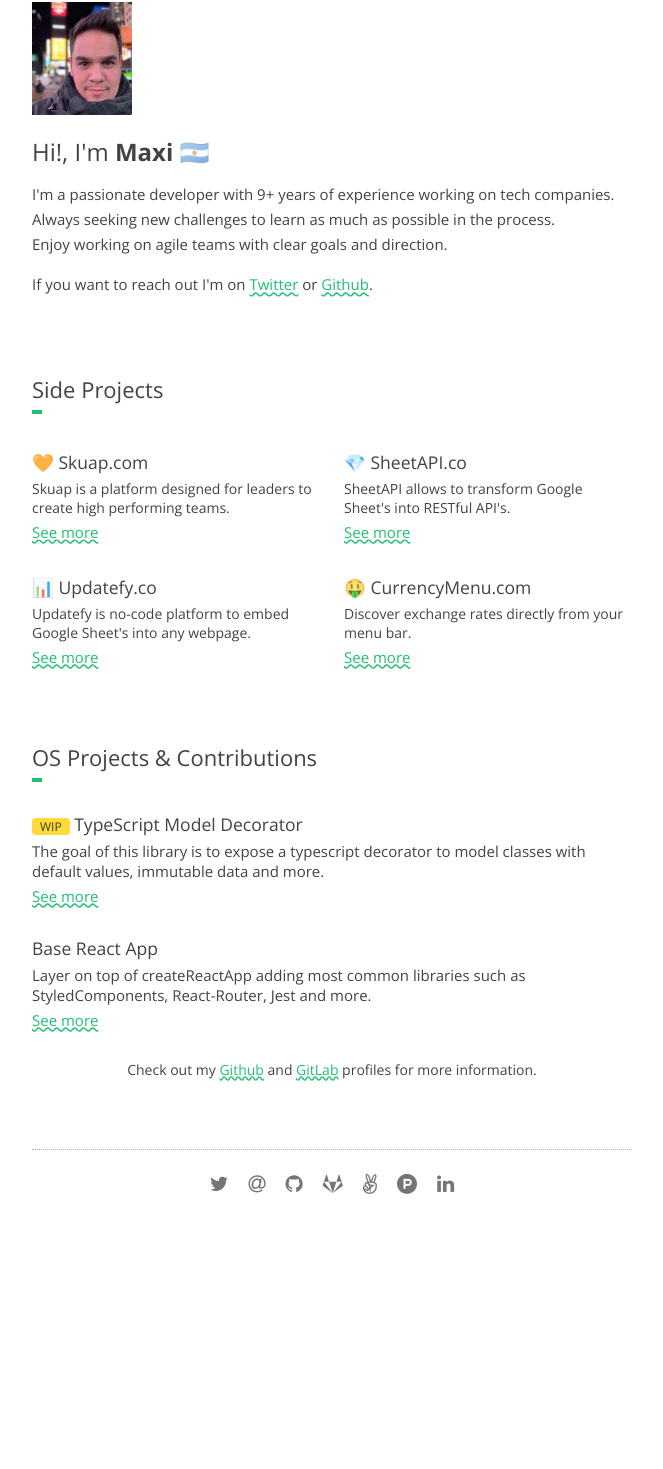
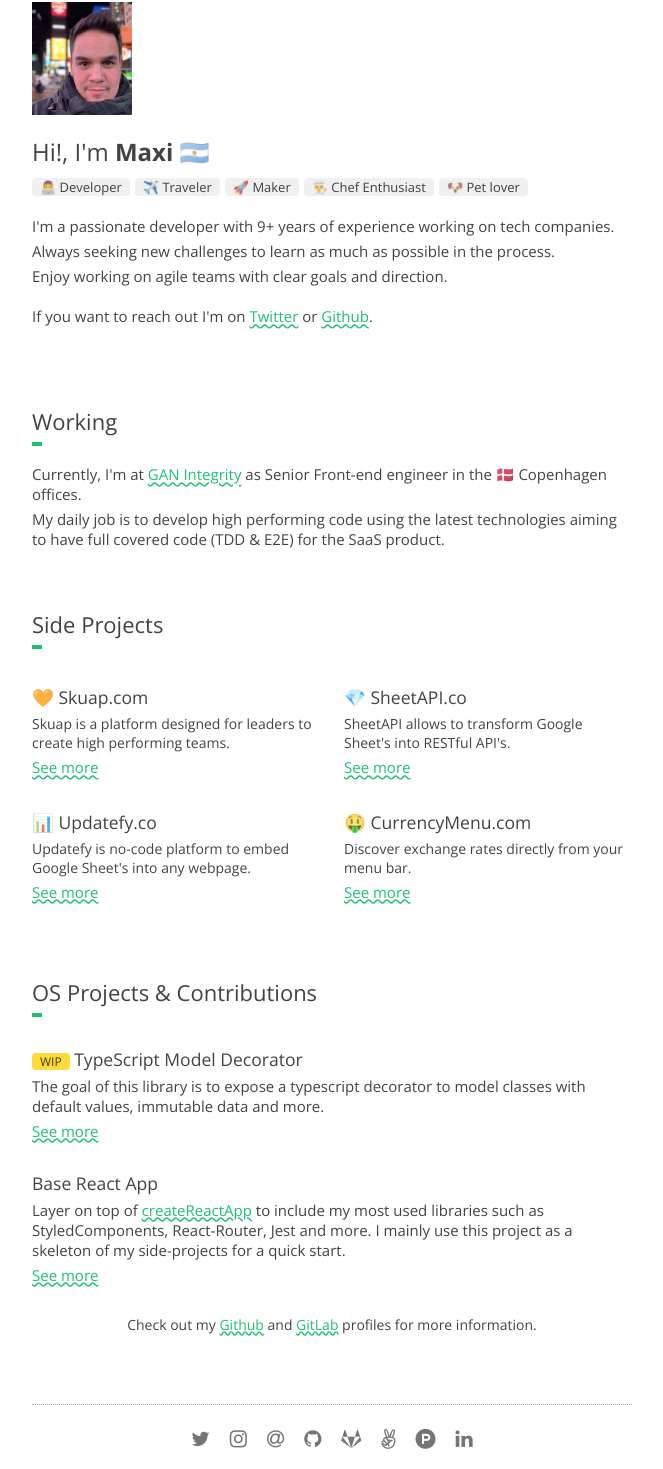
Before and after one commit to maxigimenez/www, a Next.js app: page / in a window 1280 px wide. Shown: the part 78-1547 px from the top of the page, without its empty margins (308-971 px from the left). Before the commit the page ends 1295 px from the top, so only its background shows below. Built offline with nearby package versions, Linux system fonts and the light colour scheme.

Commit message:
chore: update texts + new favicon + working block

```diff
--- a/components/bio.tsx
+++ b/components/bio.tsx
@@ -4,6 +4,15 @@
       <div className="bio">
         <img src="/me.jpg" alt="Me in NYC early 2020" width="100" />
         <h1>Hi!, I'm <strong>Maxi</strong> 🇦🇷</h1>
+
+        <div className="tags">
+          <span>👨‍💻 Developer</span>
+          <span>✈️ Traveler</span>
+          <span>🚀 Maker</span>
+          <span>👨‍🍳 Chef Enthusiast</span>
+          <span>🐶 Pet lover</span>
+        </div>
+
         <p>I'm a passionate developer with 9+ years of experience working on tech companies.</p>
         <p>Always seeking new challenges to learn as much as possible in the process.</p>
         <p>Enjoy working on agile teams with clear goals and direction.</p>
@@ -17,6 +26,20 @@
         .reach-out {
           margin-top: 20px;
         }
+        .tags {
+          display: flex;
+          margin: 0px 0 20px;
+        }
+        h1 {
+          margin-bottom: 10px;
+        }
+        .tags span {
+          background-color: rgba(0,0,0,.06);
+          border-radius: 4px;
+          padding: 0 8px;
+          font-size: 13px;
+          margin-right: 5px;
+        }
       `}</style>
     </>
   )
--- a/components/footer.tsx
+++ b/components/footer.tsx
@@ -4,6 +4,9 @@
       <div className="footer">
         <a href="https://twitter.com/gmaxi_" title="Reach me out on twitter" target="_blank">
           <i className="fa fa-twitter"></i>
+        </a>
+        <a href="https://instagram.com/gmaxi_" title="Follow me on Instagram" target="_blank">
+          <i className="fa fa-instagram"></i>
         </a>
         <a href="mailto:gimenez.maxi@gmail.com" title="Send me an email!" target="_blank">
           <i className="fa fa-at"></i>
@@ -37,7 +40,7 @@
         margin: 0 10px;
       }
       .footer a:hover {
-        color: #21bf73;
+        color: var(--green);
       }
       `}</style>
     </>
--- a/components/os-projects.tsx
+++ b/components/os-projects.tsx
@@ -12,7 +12,7 @@
 
           <div className="open-source__project">
             <h3>Base React App</h3>
-            <p>Layer on top of createReactApp adding most common libraries such as StyledComponents, React-Router, Jest and more.</p>
+            <p>Layer on top of <a href="https://github.com/facebook/create-react-app" title="Create React App" target="_blank">createReactApp</a> to include my most used libraries such as StyledComponents, React-Router, Jest and more. I mainly use this project as a skeleton of my side-projects for a quick start.</p>
             <a href="https://github.com/maxigimenez/base-react-app" title="base-react-app" target="_blank">See more</a>
           </div>
 
--- a/components/projects.tsx
+++ b/components/projects.tsx
@@ -30,7 +30,7 @@
 
       <style jsx>{`
       .projects {
-        margin-top: 80px;
+        margin-top: 60px;
       }
       .projects__container {
         display: flex;
--- /dev/null
+++ b/components/working.tsx
@@ -0,0 +1,19 @@
+const Working = () => {
+  return (
+    <>
+      <div className="working">
+        <h2>Working</h2>
+        <p>Currently, I'm at <a href="https://ganintegrity.com" title="GAN Integrity" target="_blank">GAN Integrity</a> as Senior Front-end engineer in the 🇩🇰 Copenhagen offices.</p>
+        <p>My daily job is to develop high performing code using the latest technologies aiming to have full covered code (TDD & E2E) for the SaaS product.</p>
+      </div>
+
+      <style jsx>{`
+      .working {
+        margin-top: 80px;
+      }
+      `}</style>
+    </>
+  )
+}
+
+export default Working;
--- a/components/wrapper.tsx
+++ b/components/wrapper.tsx
@@ -7,9 +7,9 @@
       <meta name="description" content="Hi! I'm Maxi, a full stack engineer from Argentina, feel free to reach me out!" />
       <meta name="keywords" content="full stack, engineer, front end, developer, personal site, blog" />
       <meta name="robots" content="index, nofollow" />
-      <meta http-equiv="Content-Type" content="text/html; charset=utf-8" />
+      <meta httpEquiv="Content-Type" content="text/html; charset=utf-8" />
       <meta name="language" content="English" />
-      <link rel="icon" href="https://emojipedia-us.s3.dualstack.us-west-1.amazonaws.com/thumbs/240/joypixels/239/large-green-square_1f7e9.png" />
+      <link rel="icon" href="favicon.png" />
       <link href="https://fonts.googleapis.com/css?family=Open+Sans:400,600,700&display=swap" rel="stylesheet" />
       <link href="https://stackpath.bootstrapcdn.com/font-awesome/4.7.0/css/font-awesome.min.css?display=swap" rel="stylesheet" />
     </Head>
@@ -17,6 +17,10 @@
       {props.children}
     </div>
     <style jsx global>{`
+      :root {
+        --green: #21bf73;
+      }
+
       body {
         margin: 0px;
         padding: 0px;
@@ -29,7 +33,7 @@
         margin: 5px 0;
       }
       a {
-        color: #21bf73;
+        color: var(--green);
         text-decoration: underline;
         text-decoration-style: wavy;
       }
@@ -48,7 +52,7 @@
         content: ' ';
         width: 10px;
         height: 4px;
-        background-color: #21bf73;
+        background-color: var(--green);
         position: absolute;
         bottom: 0;
         left: 0;
--- a/pages/index.tsx
+++ b/pages/index.tsx
@@ -5,6 +5,7 @@
 import Projects from '../components/projects';
 import OSProjects from '../components/os-projects';
 import Footer from '../components/footer';
+import Working from '../components/working';
 
 const Home = () => {
   return (
@@ -15,6 +16,7 @@
 
       <Wrapper>
         <Bio />
+        <Working />
         <Projects />
         <OSProjects />
         <Footer />
```
Also changed, not shown: public/favicon.png (added).
